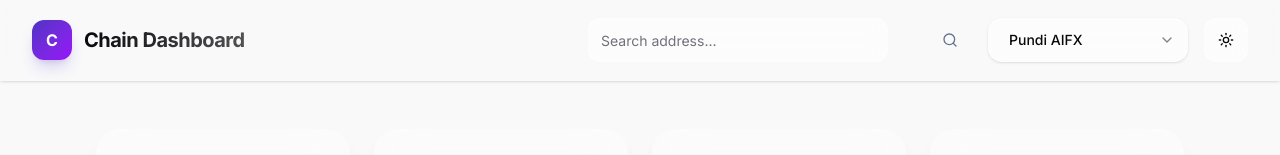
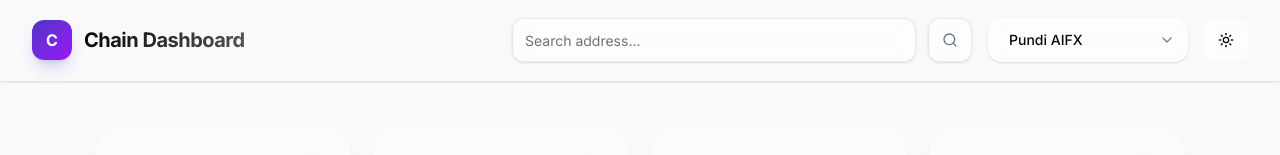
Before and after one commit to fx0x55/web-cosmos-dashboard, a Next.js app: page / in a window 1280 px wide. Shown: the top 155 px of the page. Built offline with nearby package versions, Linux system fonts and the light colour scheme.

Commit message:
fix: search-form style

```diff
--- a/src/components/main-nav.tsx
+++ b/src/components/main-nav.tsx
@@ -14,7 +14,7 @@ export function MainNav() {
           <span className="font-bold text-xl hidden sm:inline-block tracking-tight bg-clip-text text-transparent bg-gradient-to-r from-foreground to-foreground/70">Chain Dashboard</span>
         </Link>
         <div className="flex items-center gap-4 flex-1 justify-end">
-          <div className="hidden md:block w-full max-w-sm">
+          <div className="hidden md:block w-full max-w-[460px]">
             <SearchForm />
           </div>
           <ChainSwitcher />
--- a/src/components/search-form.tsx
+++ b/src/components/search-form.tsx
@@ -32,8 +32,8 @@ export function SearchForm() {
   };
 
   return (
-    <form onSubmit={handleSearch} className="relative flex items-end gap-2">
-      <div className="grid w-full max-w-sm items-center gap-1.5">
+    <form onSubmit={handleSearch} className="flex w-full items-end gap-3 relative z-10">
+      <div className="grid w-full items-center gap-1.5">
         <Label htmlFor="search-address" className="sr-only">Search Address</Label>
         <div className="relative">
           <Input
@@ -45,19 +45,19 @@ export function SearchForm() {
               setQuery(e.target.value);
               if (error) setError("");
             }}
-            className={`w-[300px] h-11 bg-white/50 dark:bg-black/50 backdrop-blur-sm border-white/20 pr-10 transition-all focus:scale-[1.02] duration-200 ${error ? "border-red-500 ring-red-500" : ""}`}
+            className={`w-full h-11 bg-white/50 dark:bg-black/50 backdrop-blur-sm border-slate-200 dark:border-white/20 shadow-sm transition-all focus:scale-[1.02] duration-200 ${error ? "border-red-500 ring-red-500" : ""}`}
           />
-          <Button
-            type="submit"
-            size="icon"
-            variant="ghost"
-            className="absolute right-0 top-0 h-11 w-11 hover:bg-transparent text-slate-500"
-          >
-            <Search className="h-4 w-4" />
-          </Button>
+          {error && <p className="text-xs text-red-500 absolute -bottom-5 left-0">{error}</p>}
         </div>
-        {error && <p className="text-xs text-red-500 absolute -bottom-5 left-0">{error}</p>}
       </div>
+      <Button
+        type="submit"
+        size="icon"
+        variant="ghost"
+        className="h-11 w-11 shrink-0 bg-white/50 dark:bg-black/50 backdrop-blur-sm border border-slate-200 dark:border-white/20 shadow-sm hover:bg-white/80 dark:hover:bg-white/10 transition-all hover:scale-105"
+      >
+        <Search className="h-4 w-4 text-slate-500" />
+      </Button>
     </form>
   );
 }
```
